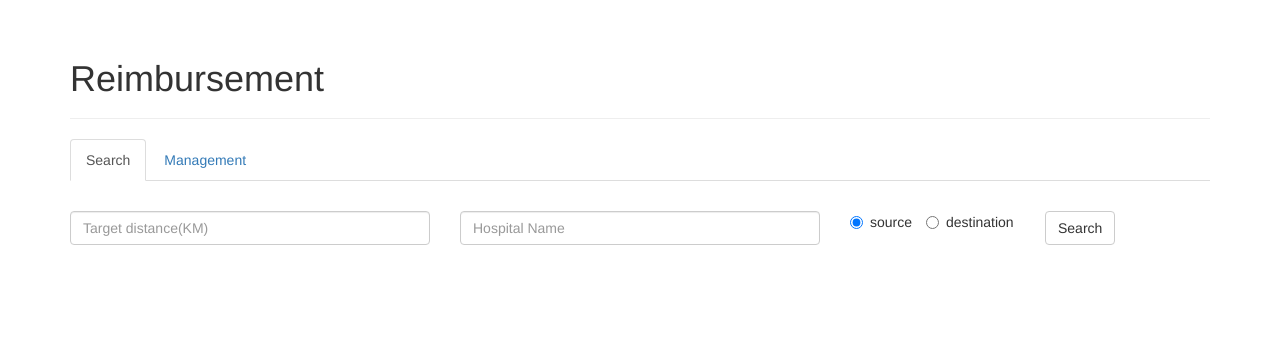
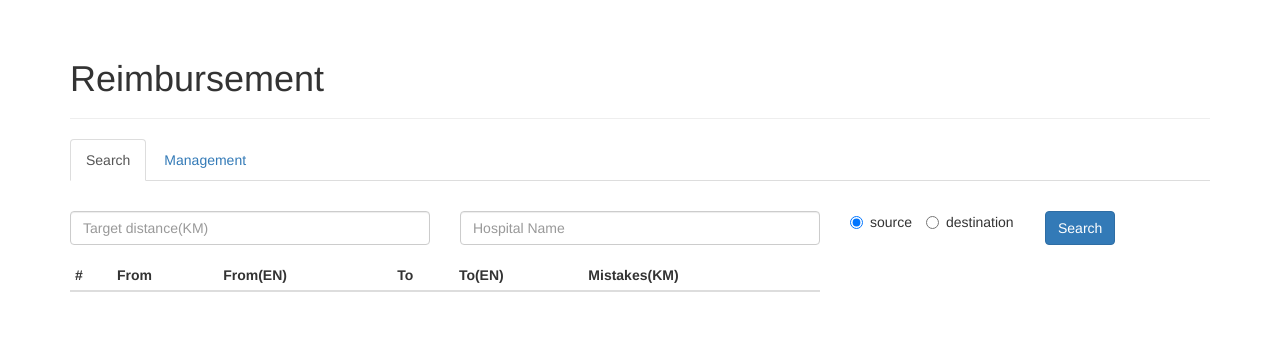
Before and after one commit to CannedFish/app4laopo, a Flask app: template app4laopo/app4laopo/templates/reimbursement.html in a window 1280 px wide. Shown: the part 51-392 px from the top of the page. Run offline with Flask 2, Linux system fonts and the light colour scheme; the template is opened without the code that fills it, so the values that code supplies are empty; some libraries are stand-ins or nearby versions.

Commit message:
finish result show

```diff
--- a/app4laopo/app4laopo/static/src/reimbursement/app.css
+++ b/app4laopo/app4laopo/static/src/reimbursement/app.css
@@ -1,3 +1,3 @@
-#search-tab {
+.content-tab {
   padding: 30px 0px;
 }
--- a/app4laopo/app4laopo/templates/reimbursement.html
+++ b/app4laopo/app4laopo/templates/reimbursement.html
@@ -13,11 +13,12 @@
       <li role="presentation" id="search-tab-btn" v-bind:class="{active: searchTab}"><a href="#" v-on:click="toggle(0, $event)">Search</a></li>
       <li role="presentation" id="mgt-tab-btn" v-bind:class="{active: mgtTab}"><a href="#" v-on:click="toggle(1, $event)">Management</a></li>
     </ul>
+
     <div id="search-tab" class="content-tab" v-bind:class="{hidden: !searchTab}">
       <div class="row">
         <div class="form-group col-md-4 col-xs-12">
           <label class="sr-only" for="search-input">Search Input</label>
-          <input type="text" class="form-control" id="search-input" placeholder="Target distance(KM)" style="width:100%;">
+          <input type="text" class="form-control" id="search-input" placeholder="Target distance(KM)" v-model="targetDistance">
         </div>
         <div class="form-group col-md-4 col-xs-12">
           <label class="sr-only" for="hospital">Hospital Name</label>
@@ -32,12 +33,65 @@
           </label>
         </div>
         <div class="col-md-1 col-xs-12">
-          <button class="btn btn-default center-block">Search</button>
+          <button class="btn btn-primary center-block" v-on:click="searchAction">Search</button>
+        </div>
+      </div>
+      <div class="row">
+        <div class="col-md-8 col-xs-12">
+          <table class="table table-hover table-condensed" id="result">
+            <thead>
+              <tr>
+                <th>#</th>
+                <th>From</th>
+                <th>From(EN)</th>
+                <th>To</th>
+                <th>To(EN)</th>
+                <th>Mistakes(KM)</th>
+              </tr>
+            </thead>
+            <tbody>
+              <tr v-for="(re, idx) in results">
+                <td>{[{ idx }]}</td>
+                <td>{[{ re.src.name_ch }]}</td>
+                <td>{[{ re.src.name_en }]}</td>
+                <td>{[{ re.dst.name_ch }]}</td>
+                <td>{[{ re.dst.name_en }]}</td>
+                <td>{[{ re.distance }]}</td>
+              </tr>
+            </tbody>
+          </table>
         </div>
       </div>
     </div>
+
     <div id="management-tab" class="content-tab" v-bind:class="{hidden: !mgtTab}">
-      <h2>Management Tab</h2>
+      <div class="row">
+        <!-- Button trigger modal -->
+        <button type="button" class="btn btn-primary" data-toggle="modal" data-target="#exampleModalCenter">
+          Search
+        </button>
+
+        <!-- Modal -->
+        <div class="modal fade" id="exampleModalCenter" tabindex="-1" role="dialog" aria-labelledby="exampleModalCenterTitle" aria-hidden="true">
+          <div class="modal-dialog modal-dialog-centered" role="document">
+            <div class="modal-content">
+              <div class="modal-header">
+                <h5 class="modal-title" id="exampleModalLongTitle">Modal title</h5>
+                <button type="button" class="close" data-dismiss="modal" aria-label="Close">
+                  <span aria-hidden="true">&times;</span>
+                </button>
+              </div>
+              <div class="modal-body">
+                Modal content
+              </div>
+              <div class="modal-footer">
+                <button type="button" class="btn btn-secondary" data-dismiss="modal">Close</button>
+                <button type="button" class="btn btn-primary">Save changes</button>
+              </div>
+            </div>
+          </div>
+        </div>
+      </div>
     </div>
   </div>
 {% endblock %}
```
Also changed, not shown: app4laopo/app4laopo/static/src/reimbursement/app.js (+61 -1 lines).
